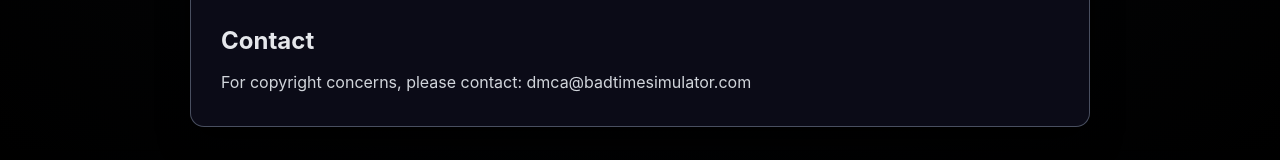
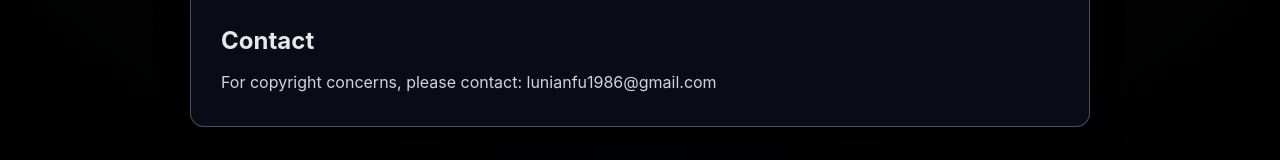
Before and after one commit to lunianfu1986/bad-time-simulator-nextjs, a Next.js app: page /copyright in a window 1280 px wide. Shown: the part 719-879 px from the top of the page. Built offline with nearby package versions, Linux system fonts and the light colour scheme.

Commit message:
Update page.js

```diff
--- a/app/copyright/page.js
+++ b/app/copyright/page.js
@@ -38,7 +38,7 @@ export default function Copyright() {
           </ul>
 
           <h2>Contact</h2>
-          <p>For copyright concerns, please contact: dmca@badtimesimulator.com</p>
+          <p>For copyright concerns, please contact: lunianfu1986@gmail.com</p>
         </div>
       </div>
 
```
